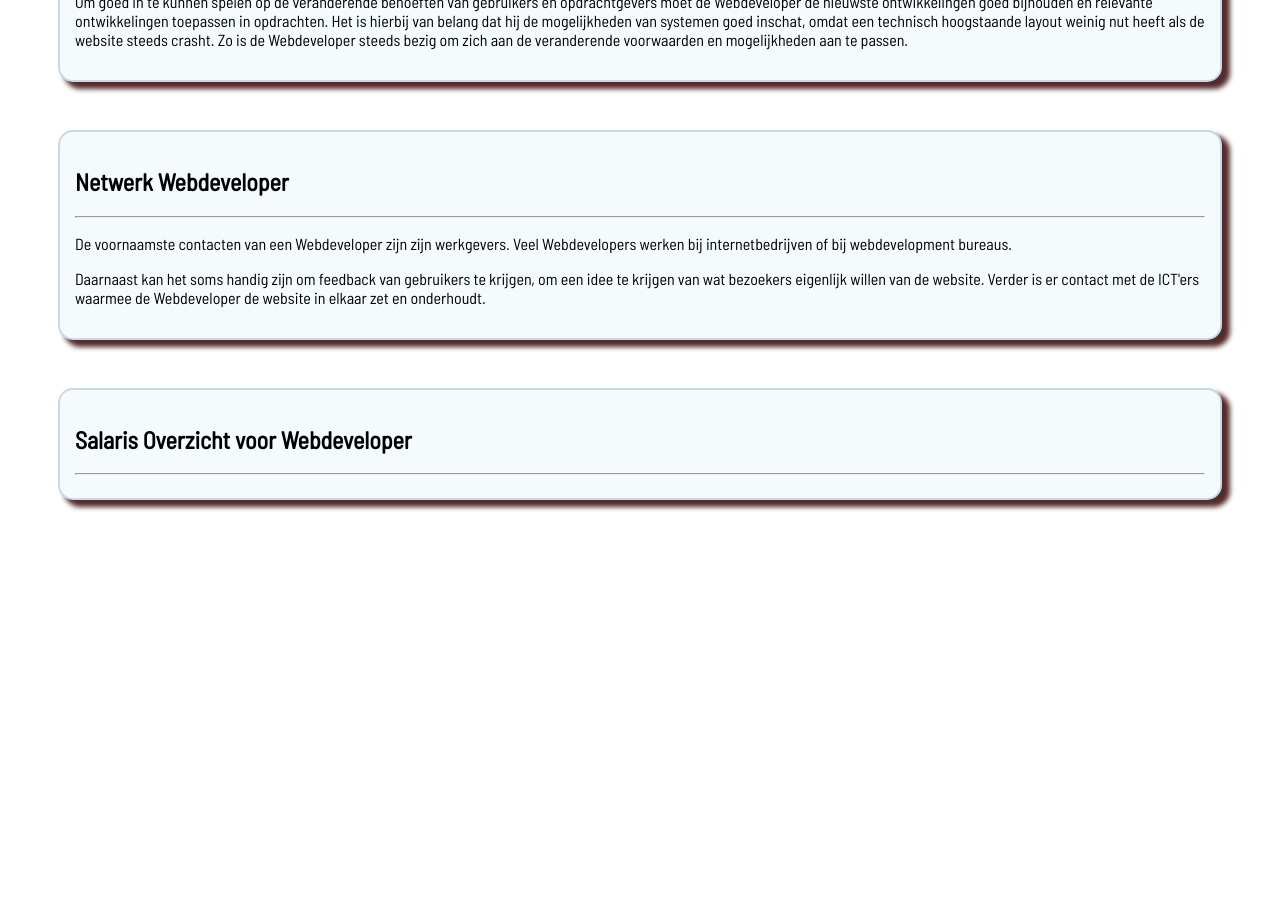
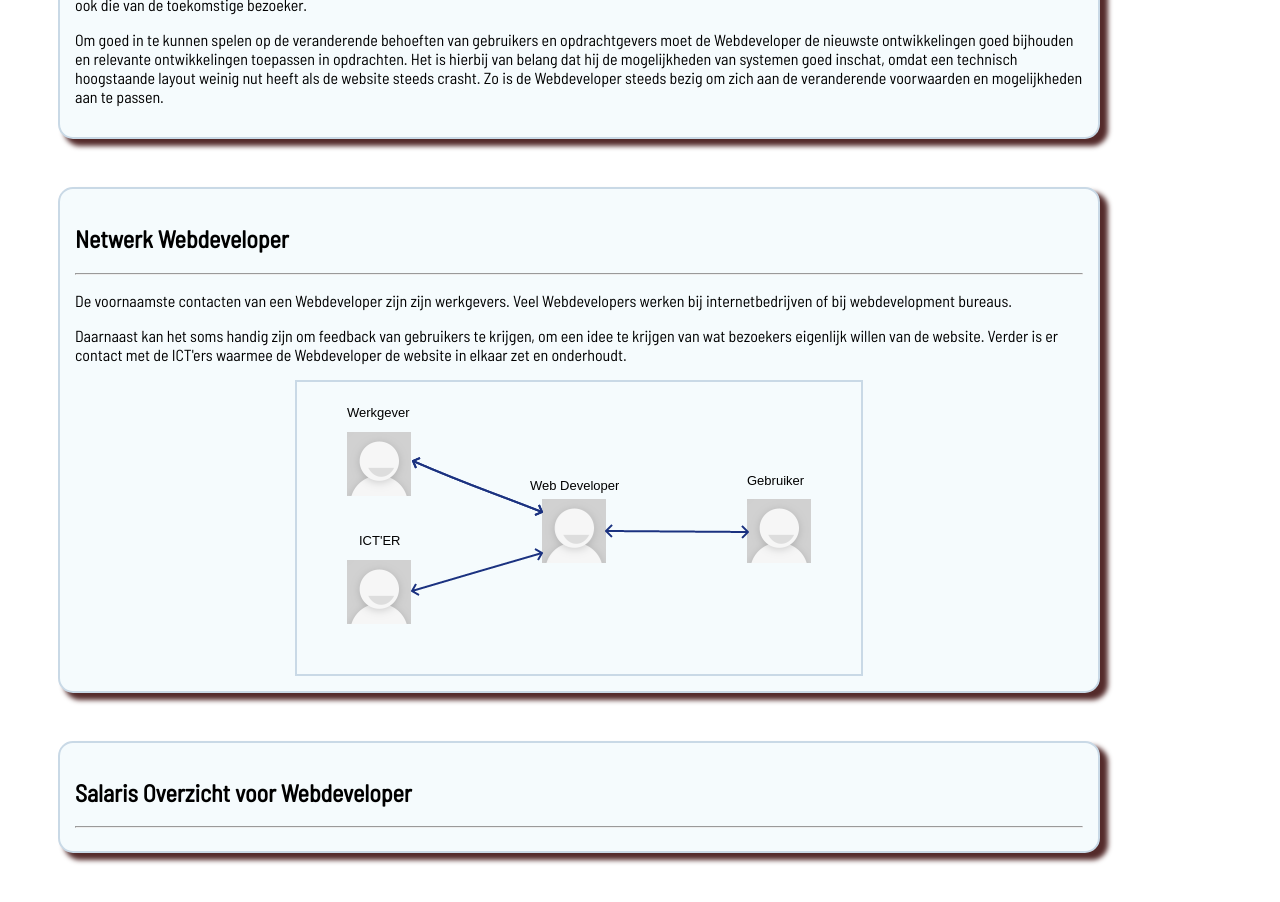
Before and after one commit to robdir/NBG-page, a React (Create React App) app: page / in a window 1280 px wide. Shown: the part 380-1282 px from the top of the page. Before the commit the page ends 938 px from the top, so only its background shows below. Built offline with nearby package versions, Linux system fonts and the light colour scheme.

Commit message:
added network container

```diff
--- a/src/components/Description.css
+++ b/src/components/Description.css
@@ -1,5 +1,6 @@
 .description-container {
   box-shadow: 7px 6px 5px 1px #542b2b;
+  max-width: 80%;
   margin: 3em;
   padding: 15px;
   background-color: #f5fbfd;
--- a/src/components/Navigation.js
+++ b/src/components/Navigation.js
@@ -1,8 +1,6 @@
 import React, { PureComponent } from 'react'
-import PropTypes from 'prop-types'
 import AppBar from 'material-ui/AppBar'
 import IconButton from 'material-ui/IconButton'
-import HomeIcon from 'material-ui/svg-icons/action/home'
 import ExpandMore from 'material-ui/svg-icons/navigation/expand-more'
 
 
--- a/src/components/Network.css
+++ b/src/components/Network.css
@@ -1,8 +1,16 @@
 .network-container {
   box-shadow: 7px 6px 5px 1px #542b2b;
+  max-width: 80%;
   margin: 3em;
   padding: 15px;
   background-color: #f5fbfd;
   border: solid 2px #c9d9e6;
   border-radius: 15px;
 }
+
+.network-img img {
+  border: solid 2px #c9d9e6;
+  margin-left: auto;
+	margin-right: auto;
+	display: block;
+}
--- a/src/components/Network.js
+++ b/src/components/Network.js
@@ -1,4 +1,5 @@
 import React, { Component } from 'react';
+import Flow from '../images/devflow.png';
 import './Network.css'
 
 class Network extends Component {
@@ -14,6 +15,9 @@ class Network extends Component {
             <p> Daarnaast kan het soms handig zijn om feedback van gebruikers te krijgen,
             om een idee te krijgen van wat bezoekers eigenlijk willen van de website.
             Verder is er contact met de ICT'ers waarmee de Webdeveloper de website in elkaar zet en onderhoudt. </p>
+            <div className="network-img">
+            <img src={Flow} alt="Netwerk webdeveloper" />
+            </div>
         </div>
       )
     }
--- a/src/components/Salary.css
+++ b/src/components/Salary.css
@@ -1,5 +1,6 @@
 .salary-container {
   box-shadow: 7px 6px 5px 1px #542b2b;
+  max-width: 80%;
   margin: 3em;
   padding: 15px;
   background-color: #f5fbfd;
```
Also changed, not shown: src/images/devflow.png (added).
